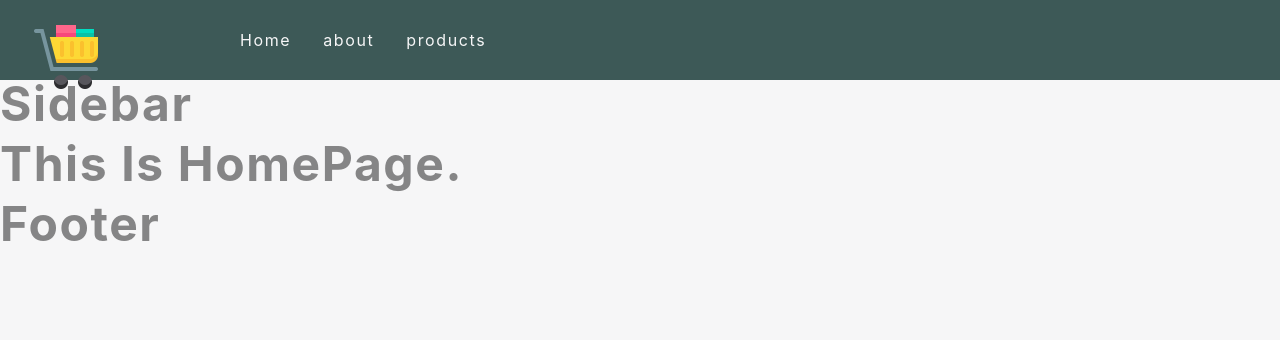
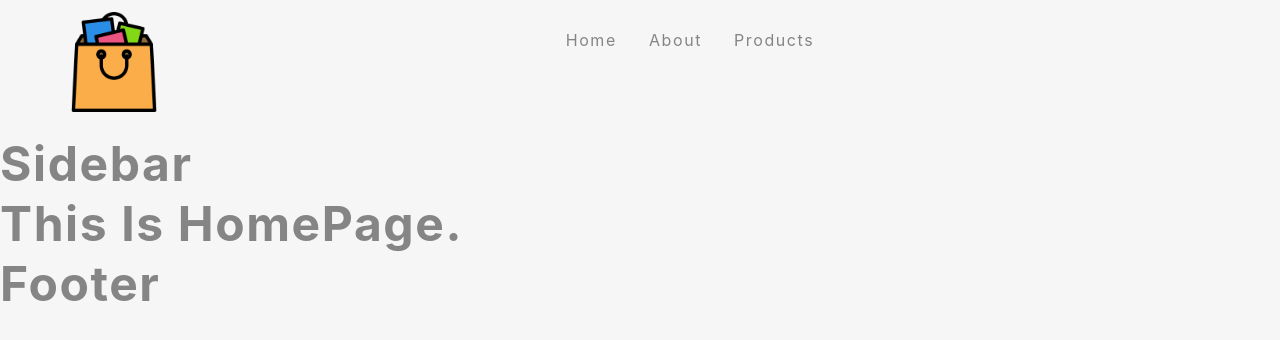
Before and after one commit to 1hakann/100-shop-app, a React (Create React App) app: page / in a window 1280 px wide. Shown: the top 340 px of the page. Built offline with nearby package versions, Linux system fonts and the light colour scheme; no server answers.

Commit message:
Navbar has been built.

```diff
--- a/src/components/Navbar.js
+++ b/src/components/Navbar.js
@@ -21,18 +21,18 @@ const Navbar = () => {
                         <FaBars />
                     </button>
                 </div>
-                <div className="nav-links">
+                <ul className="nav-links">
                     {
                         links.map((link) => {
                             const {id, text, url} = link
                             return (
-                                <a key={id}>
+                                <li className="link" key={id}>
                                     <Link to={url}>{text}</Link>
-                                </a>
+                                </li>
                             )
                         })
                     }
-                </div>
+                </ul>
             </div>
         </NavContainer>
     );
@@ -41,51 +41,51 @@ const Navbar = () => {
 const NavContainer = styled.nav`
     height: 5rem;
     display: flex;
+    align-items: center;
     justify-content: center;
-    align-items: center;
-    background-color: var(--clr-primary-1);
+    margin-bottom: 60px;
 
     .nav-center {
         width: 90vw;
-        margin: 0 auto;
+        margin: 40px auto;
         max-width: var(--max-width);
+    }
     .nav-header {
       display: flex;
+      align-items: center;
       justify-content: space-between;
-            align-items: center;
-            .logo {
-                width: 64px;
-                height: 64px;
-                margin-top: 40px;
-            },
       img {
-                width: 175px;
-                margin-left: -15px;
+        margin-top: 50px;
+        width: 100px;
+      }
     }
   .nav-toggle {
     background: transparent;
     border: transparent;
+    color: var(--clr-logo);
     cursor: pointer;
+    svg {
+      font-size: 2rem;
     }
   }
   .nav-links {
-            display: inline;
-            color: var(--clr-white);
+    display: none;
   }
+  .cart-btn-wrapper {
+    display: none;
   }
-
-    @media (min-width: 994px) {
+  @media (min-width: 992px) {
+    .nav-toggle {
+      display: none;
+    }
     .nav-center {
       display: grid;
       grid-template-columns: auto 1fr auto;
       align-items: center;
-            .nav-header {
-                .nav-toggle {
-                    display: none;
-                }
     }
     .nav-links {
-                display: block;
+      display: flex;
+      justify-content: center;
       li {
         margin: 0 0.5rem;
       }
@@ -96,11 +96,13 @@ const NavContainer = styled.nav`
         letter-spacing: var(--spacing);
         padding: 0.5rem;
         &:hover {
-                border-bottom: 2px solid var(--clr-primary-8);
+          border-bottom: 2px solid var(--clr-primary-7);
         }
       }
     }
-
+    .cart-btn-wrapper {
+      display: grid;
+    }
   }
 
 `;
--- a/src/index.css
+++ b/src/index.css
@@ -22,7 +22,7 @@ Variables
   --clr-grey-1: #858586;
   --clr-white: #f6f6f7;
   --clr-black: #2d2d2d;
-  --clr-logo: #d6e3da;
+  --clr-logo: #ffad4b;
   --transition: all 0.3s linear;
   --spacing: 0.1rem;
   --radius: 0.25rem;
```
Also changed, not shown: src/assets/logo/logo.png. Lines whose indentation alone changed are shown as unchanged.
